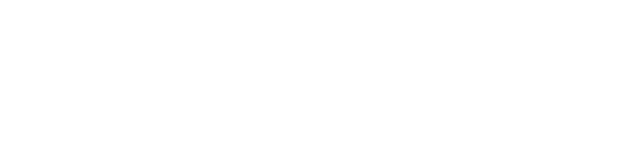
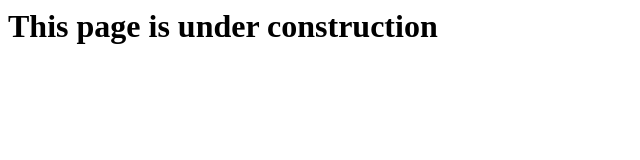
Before and after one commit to t-1-0/t-1-0.github.io, a plain HTML site: page index.html in a window 1280 px wide. Shown: the whole page, without its empty margins (0-640 px from the left). Drawn offline with Linux system fonts and the light colour scheme.

Commit message:
1 file modified

```diff
--- a/index.html
+++ b/index.html
@@ -1 +1,6 @@
 <html>
+<head>
+  <title>This page is under construction.</title>
+</head>
+<body>
+  <h1>This page is under construction</h1>
```
